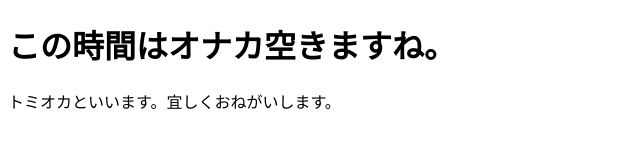
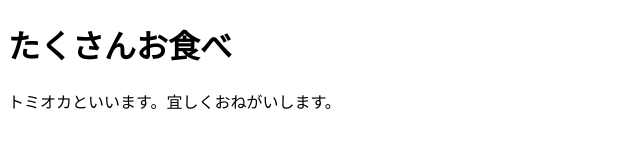
Before and after one commit to yasuhiro-tomioka/tomioka-gittest, a plain HTML site: page index.html in a window 1280 px wide. Shown: the whole page, without its empty margins (0-640 px from the left). Drawn offline with Linux system fonts and the light colour scheme.

```diff
--- a/index.html
+++ b/index.html
@@ -8,7 +8,7 @@
 </head>
 
 <body>
-    <h1>この時間はオナカ空きますね。</h1>
+    <h1>たくさんお食べ</h1>
     <p>トミオカといいます。宜しくおねがいします。</p>
 </body>
 
```
Also changed, not shown: 1 other file.
